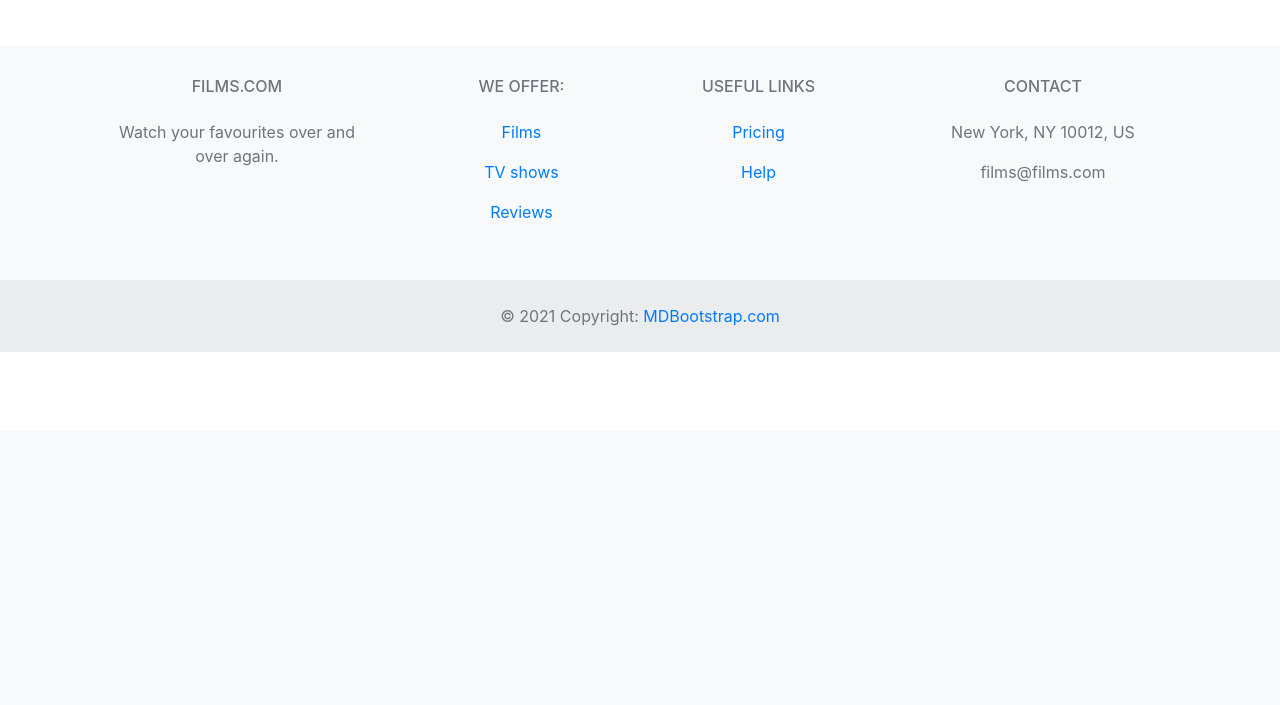
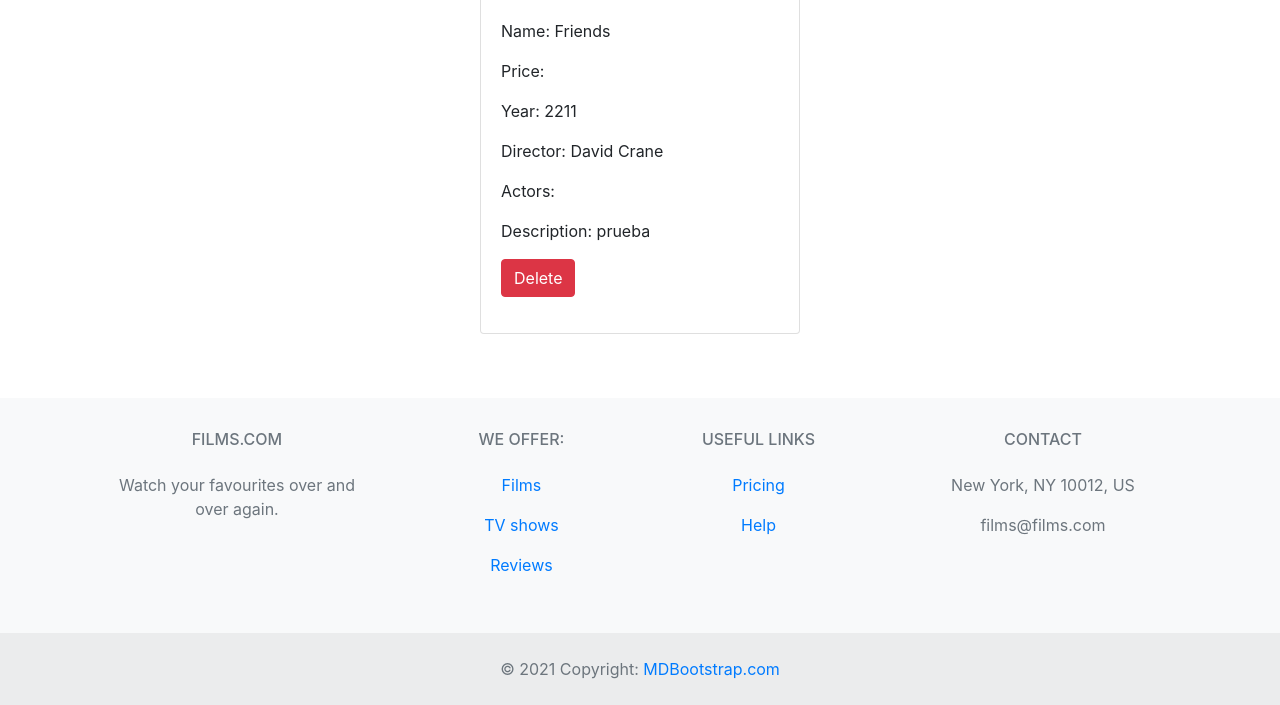
Before and after one commit to Adrian0910/proyecto-final-coderhouse, a Django app: page /delete-tv-show/1 in a window 1280 px wide. Shown: the part 369-1074 px from the top of the page. Before the commit the page ends 721 px from the top, so only its background shows below. Run offline with Django 4.2, Linux system fonts and the light colour scheme; data comes from the database, SQL or seed files in the repository; both versions use the stored data as it was after the commit; some libraries are stand-ins or nearby versions.

Commit message:
Se modifico vista de delete

```diff
--- a/templates/delete_tv_show.html
+++ b/templates/delete_tv_show.html
@@ -13,7 +13,15 @@
 
 
     {% block contenido_que_cambia %}
-    <div class="m-2 p-2">
+
+    <h1 class="d-flex justify-content-center">Delete TV show</h1>
+
+    <div class="row m-2 p-3 d-flex justify-content-center">
+
+        <div class="card" style="width: 20rem;">
+            <img class="card-img-top"
+                src='https://img.freepik.com/free-vector/cinema-elements-set_74855-15362.jpg?w=826&t=st=1660076293~exp=1660076893~hmac=7fe185f051eb21b938fb81fc77565fe7eb928e7a6524a9bcf8151a006c1305a0'>
+            <div class="card-body">
                 <p>Name: {{tv_shows.name}}</p>
                 <p>Price: {{tv_shows.price}}</p>
                 <p>Year: {{tv_shows.year}}</p>
@@ -23,9 +31,12 @@
 
                 <form action="" method="POST">
                     {%csrf_token %}
-            <p><input type="submit" value="Delete"></p>
+                    <p><input class="btn btn-danger" type="submit" value="Delete"></p>
                 </form>
             </div>
+        </div>
+    </div>
+
     {% endblock %}
 </body>
 
```
Also changed, not shown: db.sqlite3. Lines whose indentation alone changed are shown as unchanged.
